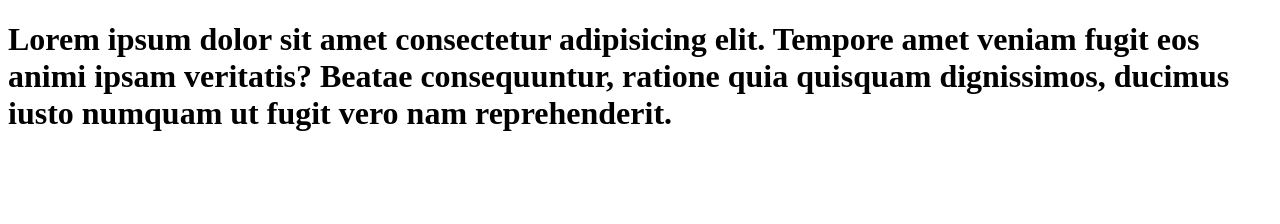
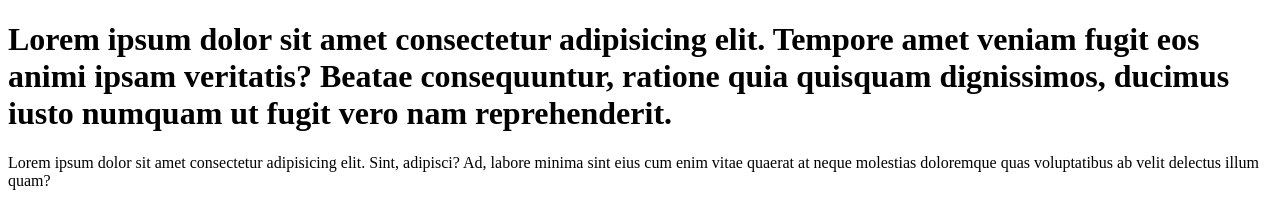
Before and after one commit to Rajat240405/learngit, a plain HTML site: page index.html in a window 1280 px wide. Drawn offline with Linux system fonts and the light colour scheme.

Commit message:
add paragraph to code

```diff
--- a/index.html
+++ b/index.html
@@ -7,6 +7,8 @@
 </head>
 <body>
     <h1>Lorem ipsum dolor sit amet consectetur adipisicing elit. Tempore amet veniam fugit eos animi ipsam veritatis? Beatae consequuntur, ratione quia quisquam dignissimos, ducimus iusto numquam ut fugit vero nam reprehenderit.</h1>
+    <p>Lorem ipsum dolor sit amet consectetur adipisicing elit. Sint, adipisci? Ad, labore minima sint eius cum enim vitae quaerat at neque molestias doloremque quas voluptatibus ab velit delectus illum quam?</p>
+
 
 </body>
 </html>
```
